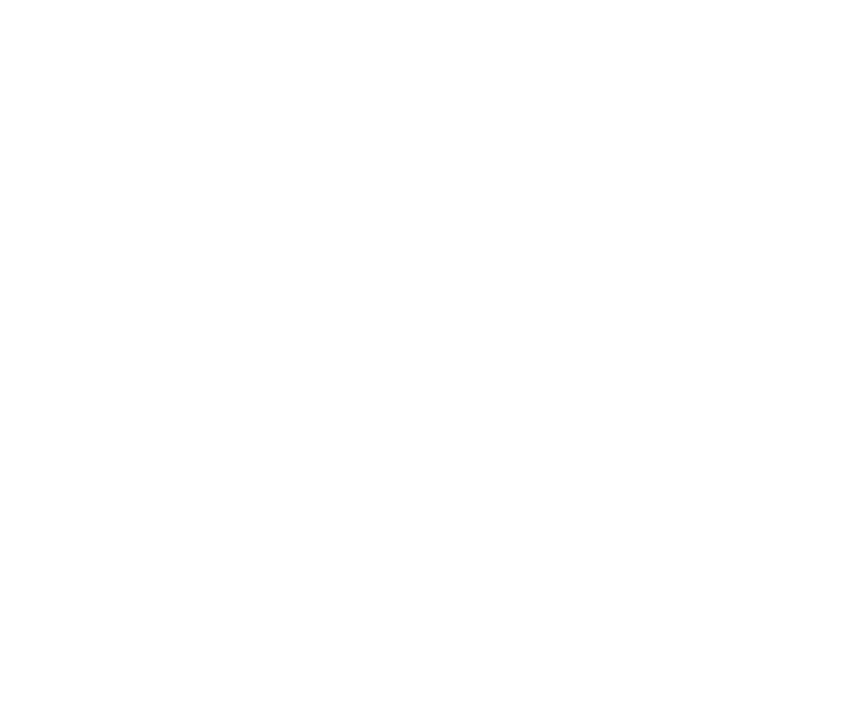
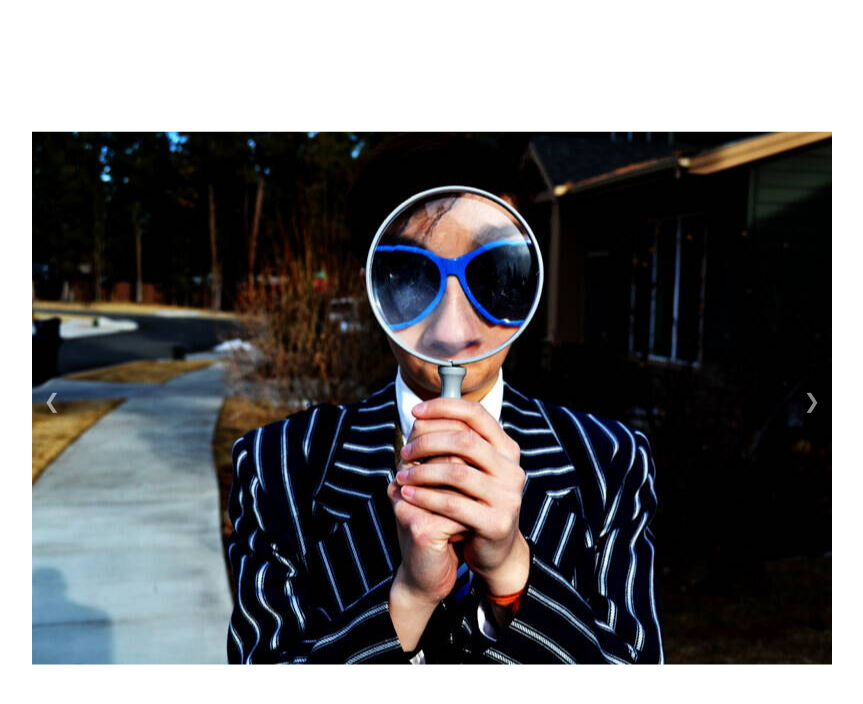
Before and after one commit to vadimmozeiko/13-carousel, a plain HTML site: page index.html in a window 1280 px wide. Shown: the whole page, without its empty margins (208-1071 px from the left). Drawn offline with Linux system fonts and the light colour scheme.

Commit message:
images, buttons, position

```diff
--- a/css/style.css
+++ b/css/style.css
@@ -0,0 +1,72 @@
+.container {
+    display: inline-block;
+    width: 100%;
+    max-width: 800px;
+    position: absolute;
+    top: 50%;
+    left: 50%;
+    transform: translate(-50%, -50%);
+    overflow: hidden;
+    box-sizing: border-box;
+}
+
+.carousel {
+    display: inline-block;
+    width: 500%;
+}
+
+.carousel-item {
+    display: inline-block;
+}
+
+.slide {
+    display: inline-block;
+    width: 20%;
+    float: left;
+
+}
+
+.slide > img {
+    display: inline-block;
+    width: 100%;
+    float: left;
+    margin-left: 0%;
+    position: relative;
+}
+
+.prv,
+.nxt {
+   width: 40px;
+   height: 100%;
+   position: absolute;
+   top: 0;
+   font-size: 20px;
+   color: #fff8;
+   transition: all .2s;
+   cursor: pointer;
+   text-align: center;
+
+}
+
+.prv span,
+.nxt span {
+   width: 100%;
+   position: absolute;
+   left: 0;
+   top: 50%;
+   transform: translateY(-50%);
+   text-align: center;
+}
+
+.nxt {
+   right: 0;
+}
+
+.prv {
+   left: 0;
+}
+
+.nxt:hover,
+.prv:hover {
+   color: #fff;
+}
--- a/index.html
+++ b/index.html
@@ -8,7 +8,32 @@
     <title>Carousel</title>
 </head>
 <body>
+    <div class="container">
+        <div class="carousel">
+            <div class="carousel-item">
+                <div class="slide">
+                    <img src="./img/blog-1.jpg" alt="">
+                </div>
+                <div class="slide">
+                    <img src="./img/blog-2.jpg" alt="">
+                </div>
+                <div class="slide">
+                    <img src="./img/blog-3.jpg" alt="">
+                </div>
+                <div class="slide">
+                    <img src="./img/blog-4.jpg" alt="">
+                </div>
+                <div class="slide">
+                    <img src="./img/blog-5.jpg" alt="">
+                </div>
+            </div>
+            <div class="controls">
+                <a class="prv"><span>&#10094;</span></a>
+                <a class="nxt"><span>&#10095;</span></a>
+            </div>
 
+        </div>
+    </div>
     <script src="./js/main.js" type="module"></script>
 </body>
 </html>
```
Also changed, not shown: img/blog-1.jpg (added), img/blog-2.jpg (added), img/blog-3.jpg (added), img/blog-4.jpg (added), img/blog-5.jpg (added).
